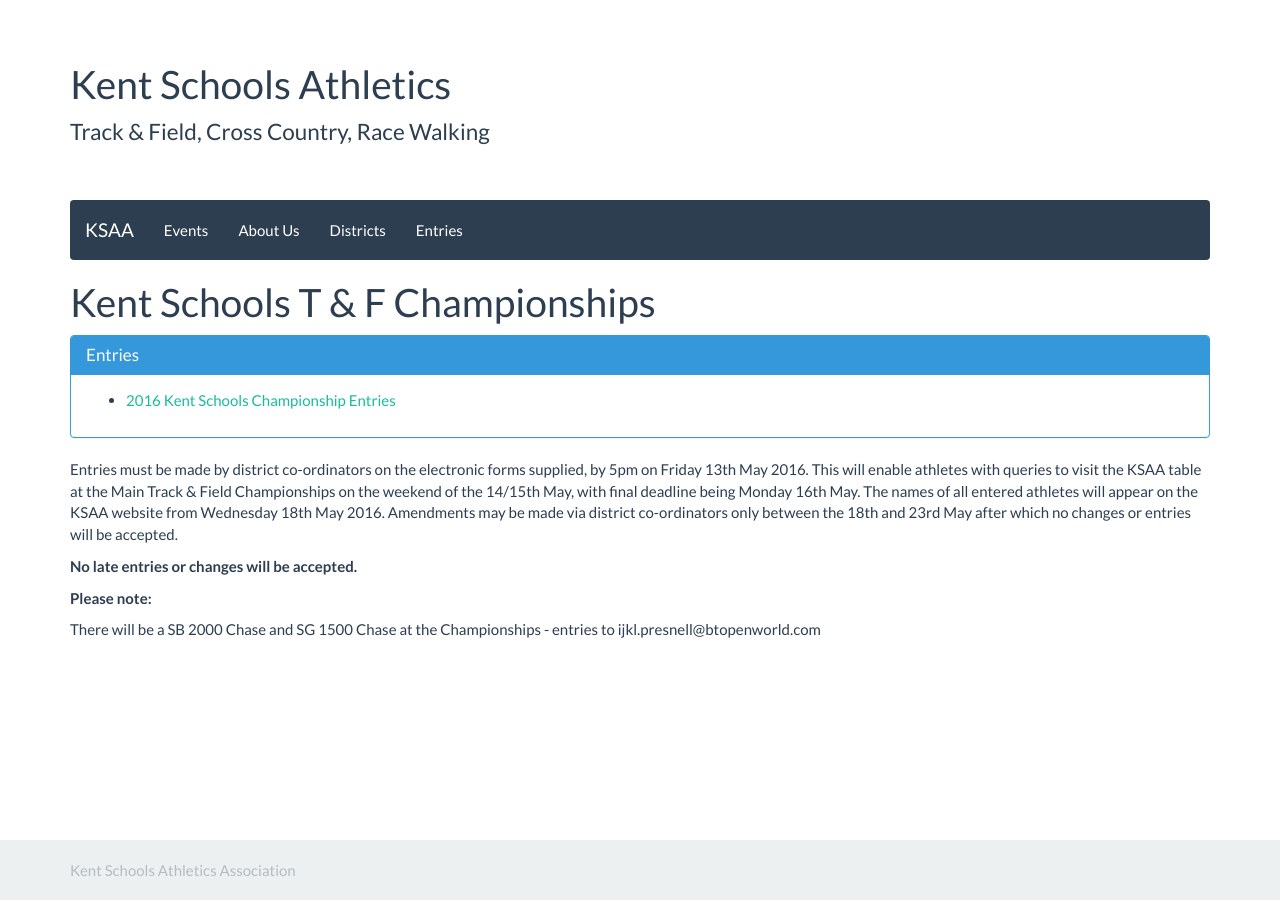
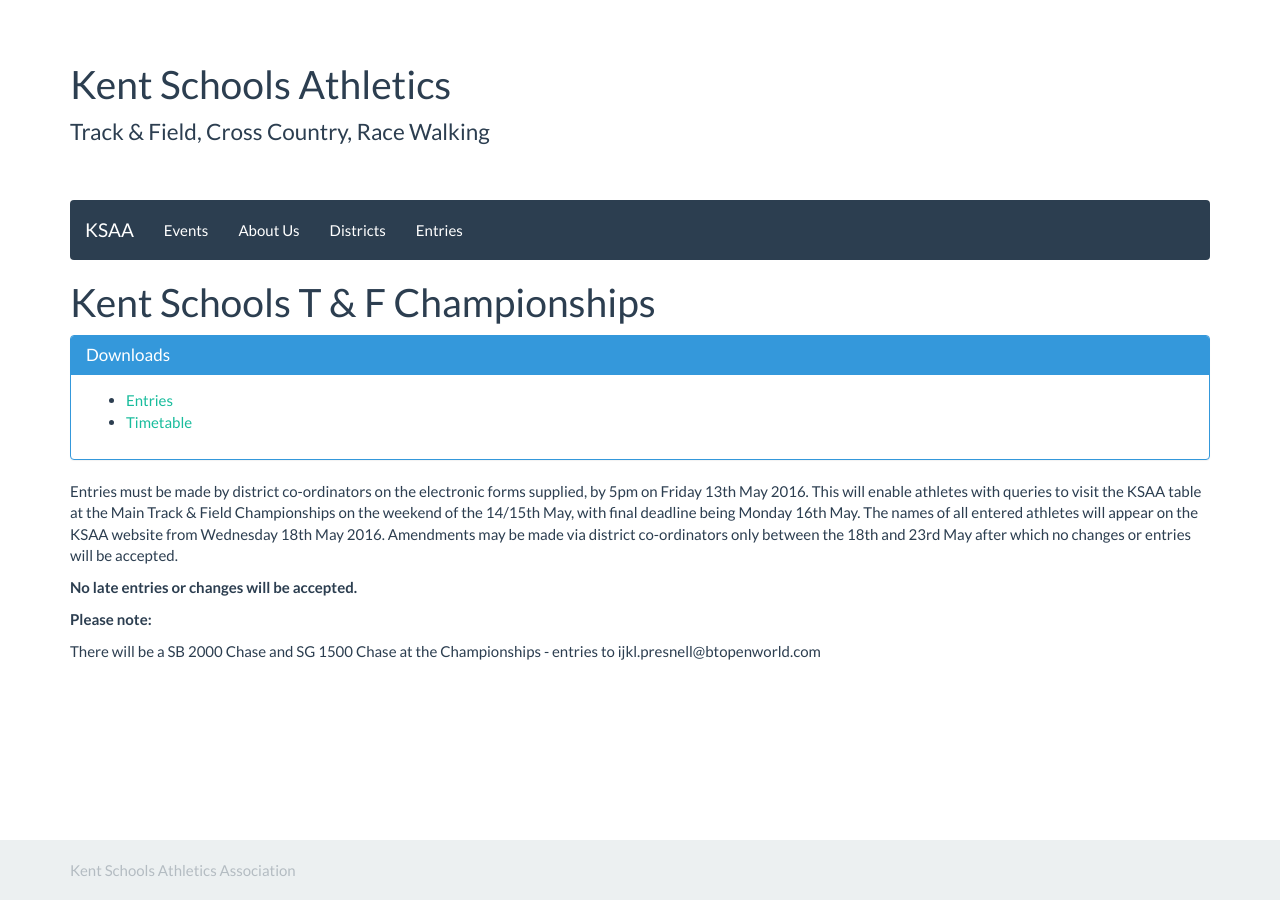
Before and after one commit to chrisnewark/chrisnewark.github.io, a Jekyll site: the page built from _events/15-16/2016-06-11-kent-schools-t-and-f-championships.md, in a window 1280 px wide. Built offline with Jekyll 4.4.1, drawn with Linux system fonts in a browser that asks for light colours; nearby versions of some CDN libraries.

Commit message:
Added timetable

```diff
--- a/_events/15-16/2016-06-11-kent-schools-t-and-f-championships.md
+++ b/_events/15-16/2016-06-11-kent-schools-t-and-f-championships.md
@@ -7,11 +7,12 @@
 
 <div class="panel panel-info">
     <div class="panel-heading">
-        <h3 class="panel-title">Entries</h3>
+        <h3 class="panel-title">Downloads</h3>
     </div>
     <div class="panel-body">
         <ul>
-            <li><a href="/files/events/15-16/2016-06-11-kent-schools-t-and-f-championships/KentSchoolsChampionshipEntryList2016.pdf">2016 Kent Schools Championship Entries</a></li>
+            <li><a href="/files/events/15-16/2016-06-11-kent-schools-t-and-f-championships/KentSchoolsChampionshipEntryList2016.pdf">Entries</a></li>
+            <li><a href="/files/events/15-16/2016-06-11-kent-schools-t-and-f-championships/KentSchoolsChampionshipTimetable2016.pdf">Timetable</a></li>
         </ul>
     </div>
 </div>
```
Also changed, not shown: 1 other file.
